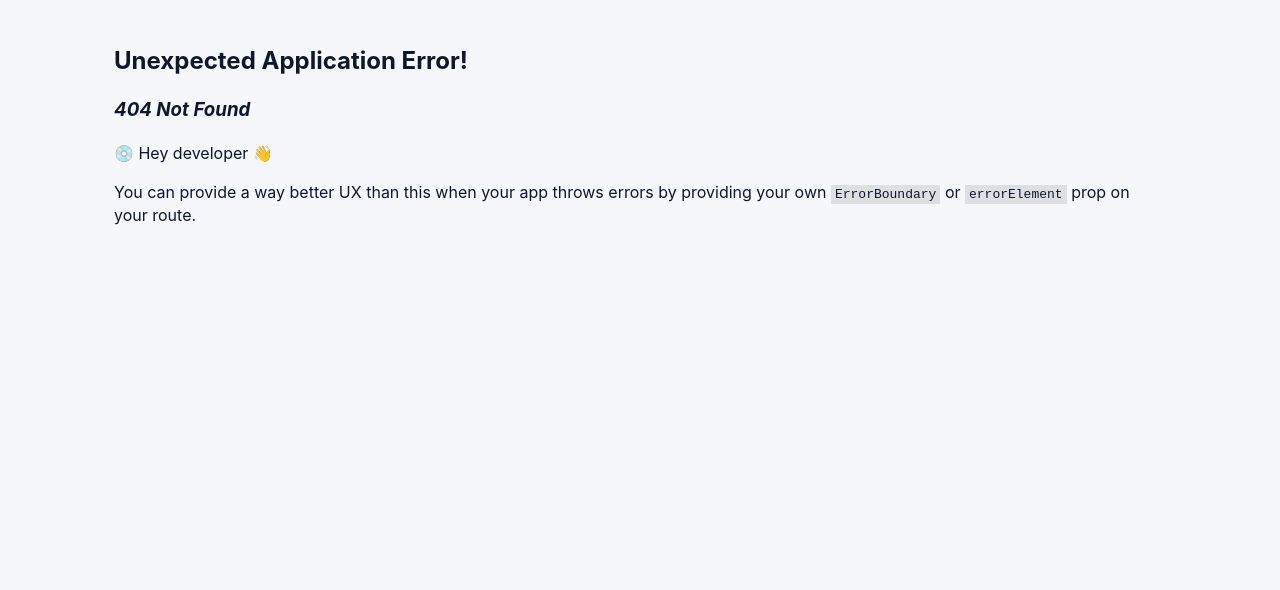
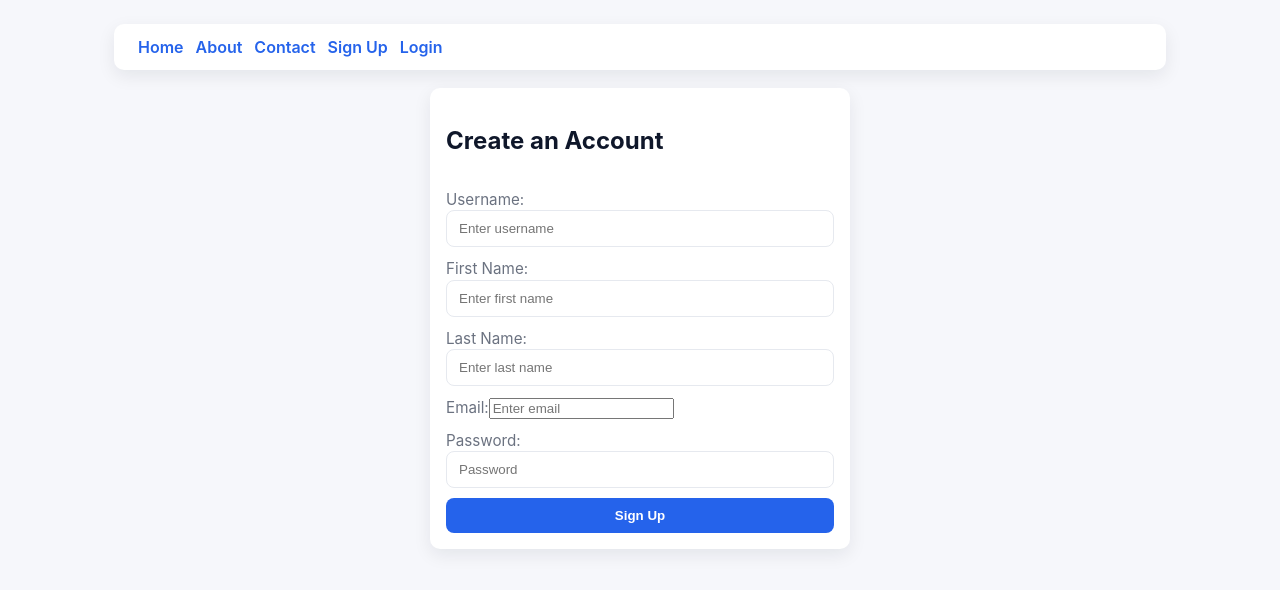
Before and after one commit to jess-keating/crowdfunding-frontend, a React (Vite) app: page /signup in a window 1280 px wide. Before the commit this address had no page. Shown: the top 590 px of the page. Built offline with nearby package versions, Linux system fonts and the light colour scheme.

Commit message:
signup form created

```diff
--- /dev/null
+++ b/src/api/post-signup.js
@@ -0,0 +1,29 @@
+async function postSignup(username, password, email) {
+  const url = `${import.meta.env.VITE_API_URL}/users/`;
+
+  const response = await fetch(url, {
+    method: "POST",
+    headers: {
+      "Content-Type": "application/json",
+    },
+    body: JSON.stringify({
+      username: username,
+      password: password,
+      email: email,
+    }),
+  });
+
+  if (!response.ok) {
+    const fallbackError = "Error creating new account";
+    const data = await response.json().catch(() => {
+      throw new Error(fallbackError);
+    });
+
+    const errorMessage = data?.detail ?? fallbackError;
+    throw new Error(errorMessage);
+  }
+
+  return await response.json();
+}
+
+export default postSignup;
--- a/src/components/NavBar.jsx
+++ b/src/components/NavBar.jsx
@@ -14,6 +14,7 @@ return (
         <Link to="/">Home</Link>
         <Link to="/about">About</Link>
         <Link to="/contact">Contact</Link>
+        <Link to="/signup">Sign Up</Link>
         {auth.token ? (
                 <Link to="/" onClick={handleLogout}>
                     Log Out
--- /dev/null
+++ b/src/components/SignupForm.jsx
@@ -0,0 +1,107 @@
+import { useState } from "react";
+import { useNavigate } from "react-router-dom";
+import postSignup from "../api/post-signup";
+
+function SignupForm() {
+const navigate = useNavigate();
+
+const [formData, setFormData] = useState({
+    username: "",
+    password: "",
+    email: "",
+    firstname: "",
+    lastname: "",
+});
+
+const [error, setError] = useState(null);
+
+const handleChange = (event) => {
+    const { id, value } = event.target;
+    setFormData((prevData) => ({
+    ...prevData,
+    [id]: value,
+    }));
+};
+
+const handleSubmit = (event) => {
+    event.preventDefault();
+    setError(null);
+
+    if (formData.username && formData.password && formData.email) {
+    postSignup(formData.username, formData.password, formData.email)
+        .then((response) => {
+        console.log("Signup successful:", response);
+          // Redirect to login so they can sign in
+        navigate("/login");
+        })
+        .catch((err) => {
+        console.error("Signup failed:", err);
+        setError(err.message);
+        });
+    } else {
+    setError("All fields are required");
+    }
+};
+
+return (
+    <form onSubmit={handleSubmit}>
+    <h2>Create an Account</h2>
+
+    {error && <p style={{ color: "red" }}>{error}</p>}
+
+    <div>
+        <label htmlFor="username">Username:</label>
+        <input
+        type="text"
+        id="username"
+        placeholder="Enter username"
+        onChange={handleChange}
+        />
+    </div>
+
+    <div>
+        <label htmlFor="firstname">First Name:</label>
+        <input
+        type="text"
+        id="firstname"
+        placeholder="Enter first name"
+        onChange={handleChange}
+        />
+    </div>
+
+    <div>
+        <label htmlFor="lastname">Last Name:</label>
+        <input
+        type="text"
+        id="lastname"
+        placeholder="Enter last name"
+        onChange={handleChange}
+        />
+    </div>
+
+    <div>
+        <label htmlFor="email">Email:</label>
+        <input
+        type="email"
+        id="email"
+        placeholder="Enter email"
+        onChange={handleChange}
+        />
+    </div>
+
+    <div>
+        <label htmlFor="password">Password:</label>
+        <input
+        type="password"
+        id="password"
+        placeholder="Password"
+        onChange={handleChange}
+        />
+    </div>
+
+    <button type="submit">Sign Up</button>
+    </form>
+);
+}
+
+export default SignupForm;
--- a/src/main.jsx
+++ b/src/main.jsx
@@ -7,6 +7,7 @@ import FundraiserPage from "./pages/FundraiserPage.jsx";
 import LoginPage from "./pages/LoginPage.jsx";
 import AboutPage from "./pages/AboutPage.jsx";
 import ContactPage from "./pages/ContactPage.jsx";
+import SignupPage from "./pages/SignupPage.jsx";
 
 import NavBar from "./components/NavBar.jsx";
 import { AuthProvider } from "./components/AuthProvider.jsx";
@@ -22,6 +23,7 @@ const router = createBrowserRouter([
       { path: "/about", element: <AboutPage /> },
       { path: "/contact", element: <ContactPage /> },
       { path: "/fundraiser/:id", element: <FundraiserPage /> },
+      { path: "/signup", element: <SignupPage /> },
     ],
   },
 ]);
--- /dev/null
+++ b/src/pages/SignupPage.jsx
@@ -0,0 +1,11 @@
+import SignupForm from "../components/SignupForm";
+
+function SignupPage() {
+  return (
+    <div>
+      <SignupForm />
+    </div>
+  );
+}
+
+export default SignupPage;
```
